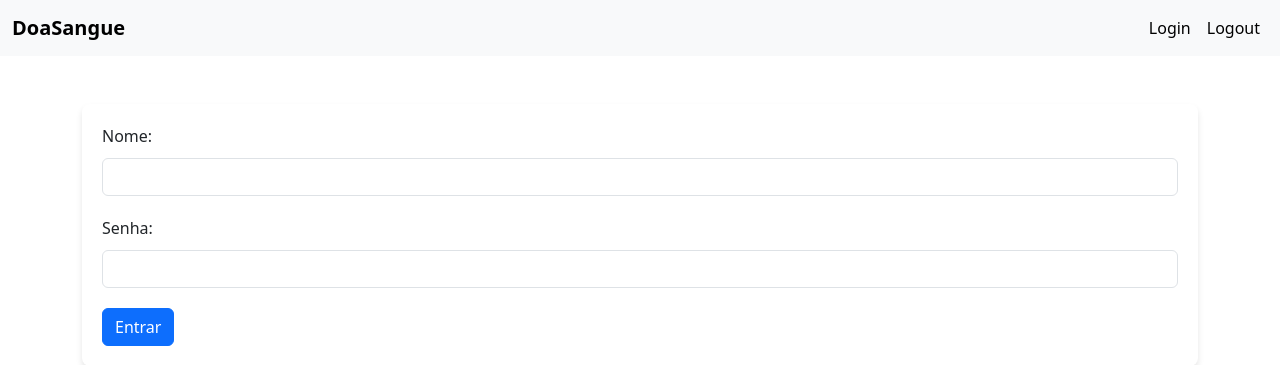
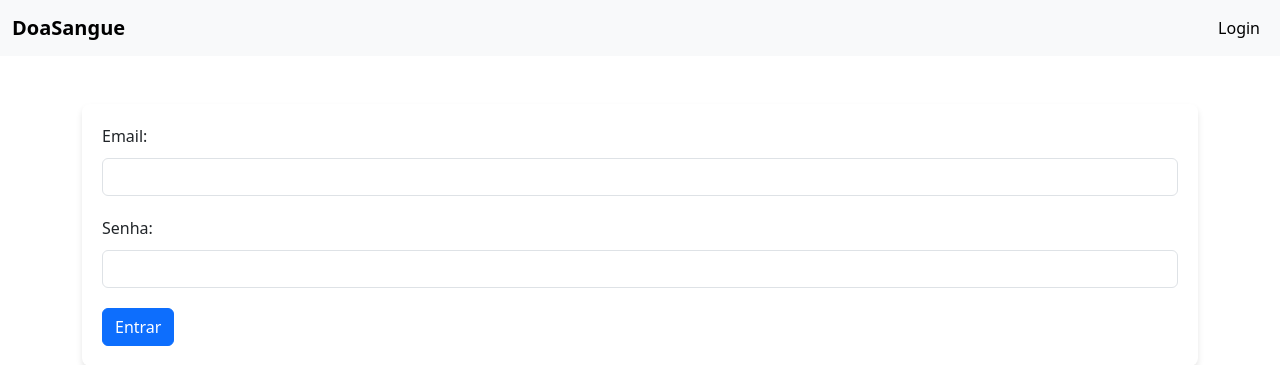
Before and after one commit to RafaMazoliniF/DoaSangue, a Django app: page /cadastro/login in a window 1280 px wide. Shown: the top 365 px of the page. Run offline with Django 4.2, Linux system fonts and the light colour scheme.

Commit message:
tela inicial de login

```diff
--- a/cadastro/templates/base.html
+++ b/cadastro/templates/base.html
@@ -16,7 +16,7 @@
     <!-- Navbar -->
     <nav class="navbar navbar-expand-lg navbar-light bg-light">
         <div class="container-fluid">
-            <a class="navbar-brand" href="admin/">DoaSangue</a>
+            <a class="navbar-brand" href="">DoaSangue</a>
             <button class="navbar-toggler" type="button" data-bs-toggle="collapse" data-bs-target="#navbarNav" aria-controls="navbarNav" aria-expanded="false" aria-label="Toggle navigation">
                 <span class="navbar-toggler-icon"></span>
             </button>
@@ -24,9 +24,6 @@
                 <ul class="navbar-nav ms-auto">
                     <li class="nav-item">
                         <a class="nav-link" href="{% url 'login' %}">Login</a>
-                    </li>
-                    <li class="nav-item">
-                        <a class="nav-link" href="{% url 'logout' %}">Logout</a>
                     </li>
                 </ul>
             </div>
--- a/cadastro/templates/login.html
+++ b/cadastro/templates/login.html
@@ -6,8 +6,8 @@
 <form method="POST" action="{% url 'login_submit' %}">
     {% csrf_token %}
     <div class="form-group">
-        <label for="nome">Nome:</label>
-        <input type="text" name="nome" class="form-control" id="nome" required>
+        <label for="email">Email:</label>
+        <input type="email" name="email" class="form-control" id="email" required>
     </div>
     <div class="form-group">
         <label for="senha">Senha:</label>
--- a/cadastro/views.py
+++ b/cadastro/views.py
@@ -3,29 +3,34 @@ from .models import Cadastro
 from .forms import CadastroForm
 from django.contrib import messages
 
+from django.shortcuts import render, redirect
+from django.contrib import messages
+from .models import Cadastro
+
 def login_view(request):
     if request.method == 'POST':
         # Obtendo os dados do formulário
-        nome = request.POST.get('nome')
+        email = request.POST.get('email')  # Agora estamos capturando o email
         senha = request.POST.get('senha')
 
         # Autenticar o usuário
         try:
-            usuario = Cadastro.objects.get(nome=nome)
+            usuario = Cadastro.objects.get(email=email)  # Verifique o email em vez do nome
             if usuario.senha == senha:  # Verifique a senha (use hashing para produção)
                 # Fazer login do usuário (aqui você pode usar sessões ou qualquer outro método)
                 request.session['usuario_id'] = usuario.id  # Salve o ID do usuário na sessão
                 return redirect('cadastro_list')  # Redirecionar para a página inicial ou outra página após o login
             else:
-                messages.error(request, 'Nome ou senha inválidos.')
+                messages.error(request, 'Email ou senha inválidos.')
         except Cadastro.DoesNotExist:
-            messages.error(request, 'Nome ou senha inválidos.')
+            messages.error(request, 'Email ou senha inválidos.')
 
     # Verificar se o parâmetro 'redirect_to_register' está presente na URL
     if 'redirect_to_register' in request.GET:
         return redirect('register')  # Redirecionar para a página de cadastro
 
     return render(request, 'login.html')  # Renderize o template de login
+
 
 # Exibir lista de cadastros
 def cadastro_list(request):
--- a/mysite/urls.py
+++ b/mysite/urls.py
@@ -6,7 +6,7 @@ urlpatterns = [
     path('admin/', admin.site.urls),
     path('cadastro/', include('cadastro.urls')),  # Inclui as URLs da app cadastro
         # URL de login
-    path('login/', auth_views.LoginView.as_view(template_name='login.html'), name='login'),
+    path('', auth_views.LoginView.as_view(template_name='login.html'), name='login'),
 
     # URL de logout
     path('logout/', auth_views.LogoutView.as_view(), name='logout'),
```
Also changed, not shown: db.sqlite3.
